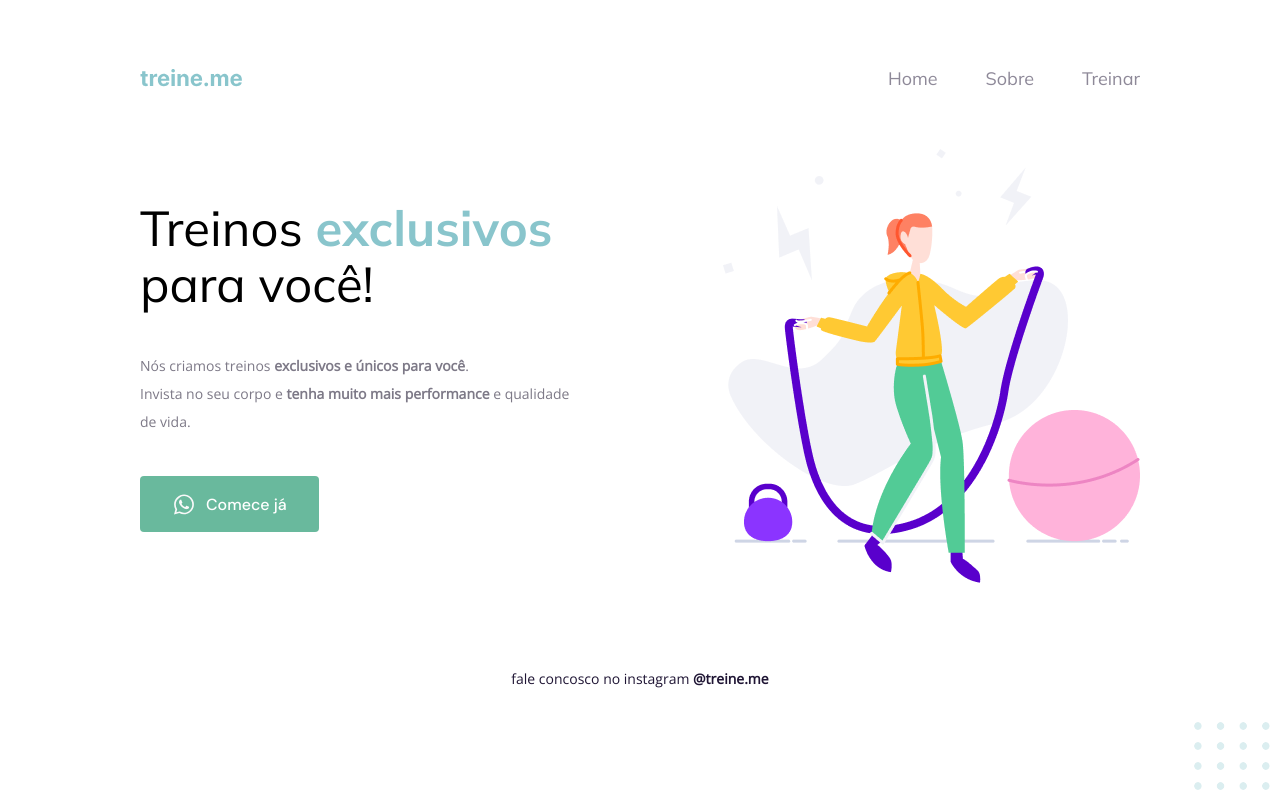
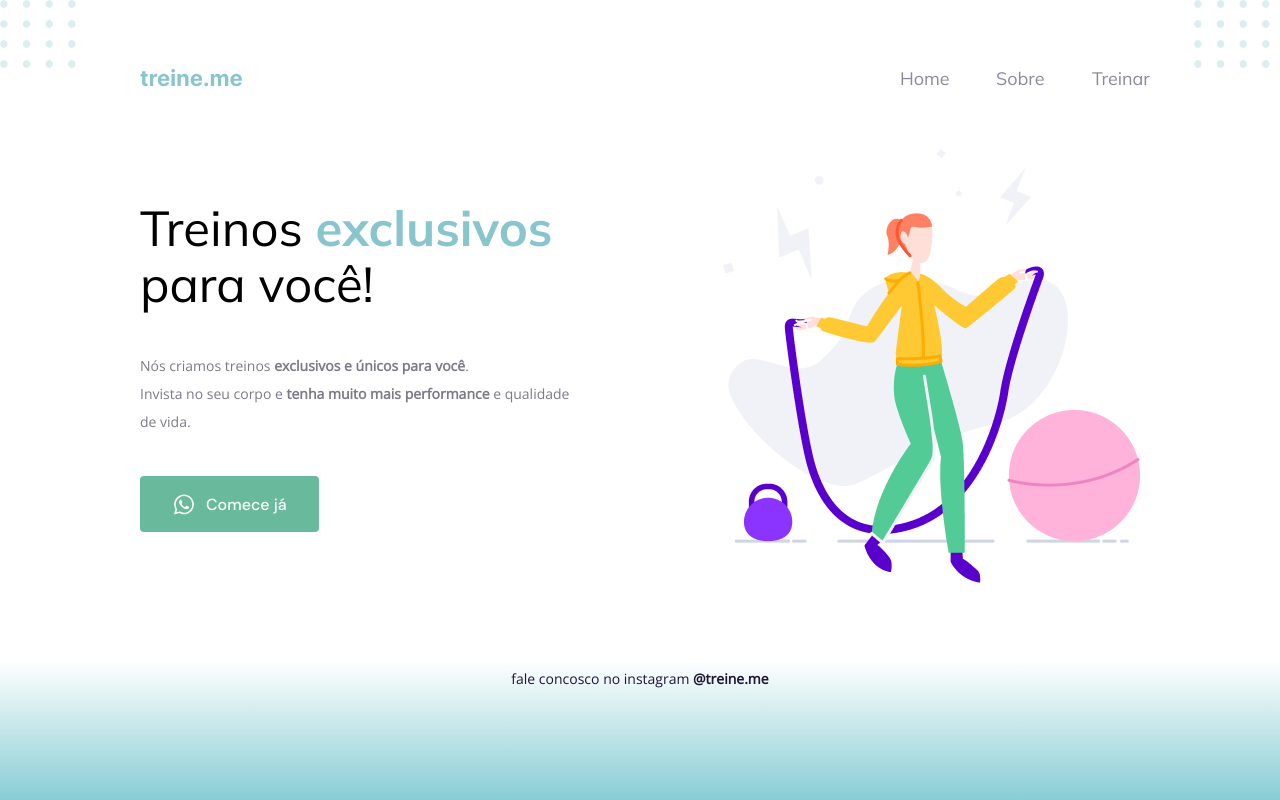
Before and after one commit to jvsantiago-dev/treine-me-explorer, a plain HTML site: page index.html in a window 1280 px wide. Drawn offline with nearby package versions, Linux system fonts and the light colour scheme.

Commit message:
fixed nav and add linear gradient

```diff
--- a/index.html
+++ b/index.html
@@ -49,7 +49,12 @@
       </footer>
     </div>
     <img
-      id="balls"
+      id="balls1"
+      src="/img/balls.svg"
+      alt="Conjunto de 16 bolinhas no canto direito inferior da tela"
+    />
+    <img
+      id="balls2"
       src="/img/balls.svg"
       alt="Conjunto de 16 bolinhas no canto direito inferior da tela"
     />
--- a/style.css
+++ b/style.css
@@ -6,6 +6,14 @@
 
 :root {
   min-height: 100vh;
+}
+
+body {
+  background: linear-gradient(
+    180deg,
+    rgba(255, 255, 255, 0) 82.5%,
+    rgba(92, 186, 196, 0.726) 100%
+  );
 }
 
 #page {
@@ -32,6 +40,7 @@ nav ul li {
   font-size: 18px;
   line-height: 23px;
   color: rgb(31, 21, 52);
+  width: 48px;
 }
 
 nav ul li a {
@@ -121,8 +130,14 @@ footer a:hover {
   text-decoration: underline;
 }
 
-#balls {
+#balls1 {
   position: fixed;
-  bottom: 0;
+  top: 0;
+  left: 0;
+}
+
+#balls2 {
+  position: fixed;
+  top: 0;
   right: 0;
 }
```
